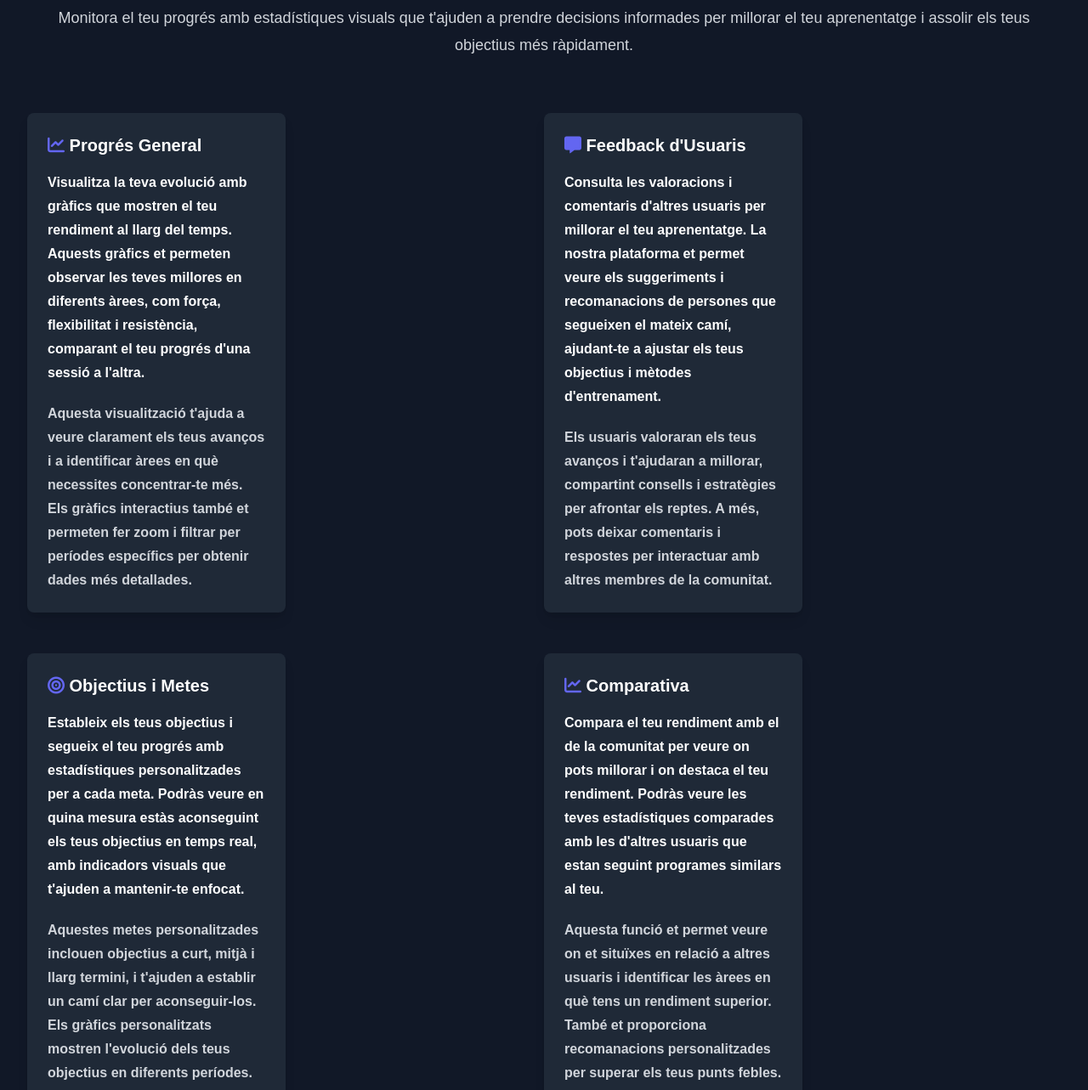
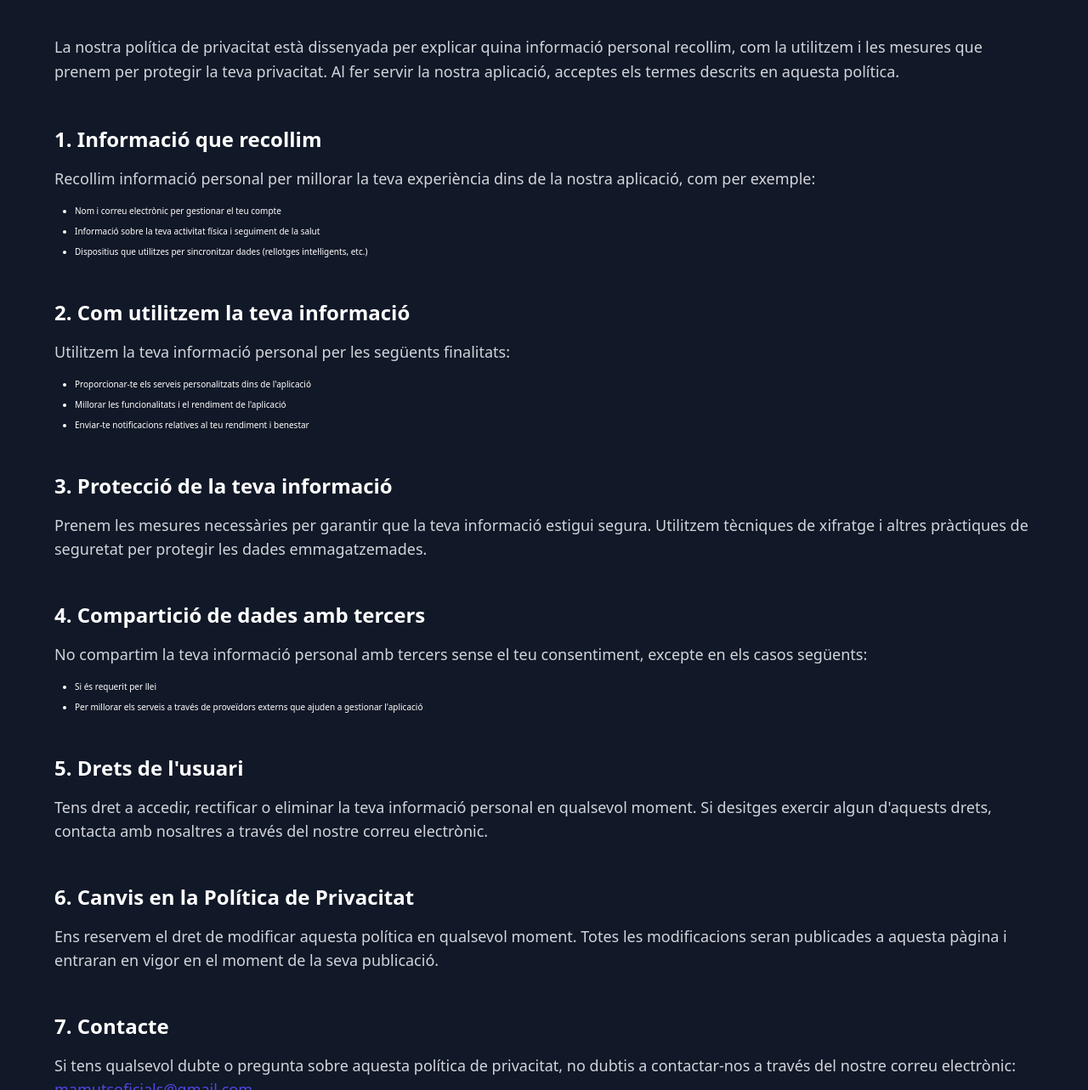
Before and after one commit to 2DAM-202425-PROJECTE/landing-page-mamuts, a website: page public/ModificaElTeuProgresAmbEstadistiquesVisuals.html in a window 1280 px wide. Shown: the part 207-1490 px from the top of the page at 85% size. Drawn offline with nearby package versions, Linux system fonts and the light colour scheme; files that its build step writes are made by us from their sources.

Commit message:
Update ModificaElTeuProgresAmbEstadistiquesVisuals.html

```diff
--- a/public/ModificaElTeuProgresAmbEstadistiquesVisuals.html
+++ b/public/ModificaElTeuProgresAmbEstadistiquesVisuals.html
@@ -1,98 +1,119 @@
 <!DOCTYPE html>
 <html lang="ca">
+
 <head>
     <meta charset="UTF-8">
-    <link href="style.css" rel="stylesheet">
-    <link rel="stylesheet" href="https://cdnjs.cloudflare.com/ajax/libs/font-awesome/6.0.0-beta3/css/all.min.css">
     <meta name="viewport" content="width=device-width, initial-scale=1.0">
-    <meta name="description" content="Estadístiques visuals per monitoritzar el teu progrés i millorar el teu aprenentatge.">
-    <title>Estadístiques Visuals</title>
+    <link rel="stylesheet" href="style.css">
+    <title>Política de Privacitat</title>
+    <link rel="stylesheet" href="https://cdnjs.cloudflare.com/ajax/libs/font-awesome/6.0.0-beta3/css/all.min.css" />
 </head>
 
-<body class="bg-gray-900 text-white">
+<body class="bg-gray-900 text-white font-sans privacy-policy">
 
 <!-- Header -->
-<header class="absolute inset-x-0 top-0 z-50 bg-gray-800">
-    <nav class="flex items-center justify-between p-6 lg:px-8" aria-label="Global">
-        <div class="flex lg:flex-1">
-            <!-- El logo ha sido eliminado -->
-        </div>
-        <div class="flex lg:hidden">
-            <button type="button" class="-m-2.5 inline-flex items-center justify-center rounded-md p-2.5 text-gray-700">
-                <span class="sr-only">Obre el menú principal</span>
-                <svg class="h-6 w-6" fill="none" viewBox="0 0 24 24" stroke-width="1.5" stroke="currentColor" aria-hidden="true">
-                    <path stroke-linecap="round" stroke-linejoin="round" d="M3.75 6.75h16.5M3.75 12h16.5m-16.5 5.25h16.5" />
-                </svg>
-            </button>
-        </div>
-    </nav>
+<header class="bg-gray-800 py-8">
+    <div class="max-w-7xl mx-auto px-6 lg:px-8 text-center">
+        <h1 class="text-5xl font-bold">Política de Privacitat</h1>
+        <nav class="mt-6">
+            <a href="index.html" class="text-gray-300 hover:text-indigo-600 text-lg font-semibold mx-4">Inici</a>
+            <a href="fitnessapp.html" class="text-gray-300 hover:text-indigo-600 text-lg font-semibold mx-4">Fitness App</a>
+        </nav>
+    </div>
 </header>
 
 <!-- Main Content -->
-<main class="relative isolate overflow-hidden py-24 sm:py-32">
-    <div class="mx-auto max-w-7xl px-6 lg:px-8">
-        <div class="text-center">
-            <h2 class="text-4xl font-bold tracking-tight text-white sm:text-6xl">Estadístiques Visuals</h2>
-            <p class="mt-6 text-lg leading-8 text-gray-300">Monitora el teu progrés amb estadístiques visuals que t'ajuden a prendre decisions informades per millorar el teu aprenentatge i assolir els teus objectius més ràpidament.</p>
-        </div>
-        <br>
+<main class="py-16 px-6 sm:px-16">
+    <div class="max-w-7xl mx-auto">
 
-        <!-- Estadísticas Cards -->
-        <div class="grid grid-cols-1 gap-y-12 text-base font-semibold leading-7 text-white sm:grid-cols-2 lg:grid-cols-4 mt-12">
+        <!-- Introducció -->
+        <section class="mb-12">
+            <p class="text-lg text-gray-300 leading-relaxed">
+                La nostra política de privacitat està dissenyada per explicar quina informació personal recollim, com la utilitzem i les mesures que prenem per protegir la teva privacitat. Al fer servir la nostra aplicació, acceptes els termes descrits en aquesta política.
+            </p>
+        </section>
 
-            <!-- Progrés General -->
-            <div class="bg-gray-800 p-6 rounded-lg shadow-lg hover:bg-indigo-700 transition duration-300 ease-in-out">
-                <h3 class="text-xl font-bold"><i class="fas fa-chart-line text-indigo-500"></i> Progrés General</h3>
-                <p class="mt-4">Visualitza la teva evolució amb gràfics que mostren el teu rendiment al llarg del temps. Aquests gràfics et permeten observar les teves millores en diferents àrees, com força, flexibilitat i resistència, comparant el teu progrés d'una sessió a l'altra.</p>
-                <p style="margin-bottom: 20px;"></p> <!-- Espacio entre los parrafos -->
+        <!-- Informació que recollim -->
+        <section class="mb-12">
+            <h2 class="text-2xl font-semibold">1. Informació que recollim</h2>
+            <p class="mt-4 text-lg text-gray-300">
+                Recollim informació personal per millorar la teva experiència dins de la nostra aplicació, com per exemple:
+            </p>
+            <ul class="list-disc pl-6 mt-4 space-y-2">
+                <li>Nom i correu electrònic per gestionar el teu compte</li>
+                <li>Informació sobre la teva activitat física i seguiment de la salut</li>
+                <li>Dispositius que utilitzes per sincronitzar dades (rellotges intel·ligents, etc.)</li>
+            </ul>
+        </section>
 
-                <p class="mt-4 text-gray-300">Aquesta visualització t'ajuda a veure clarament els teus avanços i a identificar àrees en què necessites concentrar-te més. Els gràfics interactius també et permeten fer zoom i filtrar per períodes específics per obtenir dades més detallades.</p>
-            </div>
-            <br>
+        <!-- Com utilitzem la informació -->
+        <section class="mb-12">
+            <h2 class="text-2xl font-semibold">2. Com utilitzem la teva informació</h2>
+            <p class="mt-4 text-lg text-gray-300">
+                Utilitzem la teva informació personal per les següents finalitats:
+            </p>
+            <ul class="list-disc pl-6 mt-4 space-y-2">
+                <li>Proporcionar-te els serveis personalitzats dins de l'aplicació</li>
+                <li>Millorar les funcionalitats i el rendiment de l'aplicació</li>
+                <li>Enviar-te notificacions relatives al teu rendiment i benestar</li>
+            </ul>
+        </section>
 
-            <!-- Feedback d'Usuaris -->
-            <div class="bg-gray-800 p-6 rounded-lg shadow-lg hover:bg-indigo-700 transition duration-300 ease-in-out">
-                <h3 class="text-xl font-bold"><i class="fas fa-comment-alt text-indigo-500"></i> Feedback d'Usuaris</h3>
-                <p class="mt-4">Consulta les valoracions i comentaris d'altres usuaris per millorar el teu aprenentatge. La nostra plataforma et permet veure els suggeriments i recomanacions de persones que segueixen el mateix camí, ajudant-te a ajustar els teus objectius i mètodes d'entrenament.</p>
-                <div class="mt-4">
-                    <p style="margin-bottom: 20px;"></p> <!-- Espacio entre los parrafos -->
-                    <p class="text-gray-300 mt-2">Els usuaris valoraran els teus avanços i t'ajudaran a millorar, compartint consells i estratègies per afrontar els reptes. A més, pots deixar comentaris i respostes per interactuar amb altres membres de la comunitat.</p>
-                </div>
-            </div>
-            <br>
+        <!-- Protecció de la informació -->
+        <section class="mb-12">
+            <h2 class="text-2xl font-semibold">3. Protecció de la teva informació</h2>
+            <p class="mt-4 text-lg text-gray-300">
+                Prenem les mesures necessàries per garantir que la teva informació estigui segura. Utilitzem tècniques de xifratge i altres pràctiques de seguretat per protegir les dades emmagatzemades.
+            </p>
+        </section>
 
+        <!-- Compartició de dades amb tercers -->
+        <section class="mb-12">
+            <h2 class="text-2xl font-semibold">4. Compartició de dades amb tercers</h2>
+            <p class="mt-4 text-lg text-gray-300">
+                No compartim la teva informació personal amb tercers sense el teu consentiment, excepte en els casos següents:
+            </p>
+            <ul class="list-disc pl-6 mt-4 space-y-2">
+                <li>Si és requerit per llei</li>
+                <li>Per millorar els serveis a través de proveïdors externs que ajuden a gestionar l'aplicació</li>
+            </ul>
+        </section>
 
-            <!-- Objectius i Metes -->
-            <div class="bg-gray-800 p-6 rounded-lg shadow-lg hover:bg-indigo-700 transition duration-300 ease-in-out">
-                <h3 class="text-xl font-bold"><i class="fas fa-bullseye text-indigo-500"></i> Objectius i Metes</h3>
-                <p class="mt-4">Estableix els teus objectius i segueix el teu progrés amb estadístiques personalitzades per a cada meta. Podràs veure en quina mesura estàs aconseguint els teus objectius en temps real, amb indicadors visuals que t'ajuden a mantenir-te enfocat.</p>
-                <div class="mt-4">
-                    <p style="margin-bottom: 20px;"></p> <!-- Espacio entre los parrafos -->
-                    <p class="text-gray-300 mt-2">Aquestes metes personalitzades inclouen objectius a curt, mitjà i llarg termini, i t'ajuden a establir un camí clar per aconseguir-los. Els gràfics personalitzats mostren l'evolució dels teus objectius en diferents períodes.</p>
-                </div>
-            </div>
-            <br>
+        <!-- Drets de l'usuari -->
+        <section class="mb-12">
+            <h2 class="text-2xl font-semibold">5. Drets de l'usuari</h2>
+            <p class="mt-4 text-lg text-gray-300">
+                Tens dret a accedir, rectificar o eliminar la teva informació personal en qualsevol moment. Si desitges exercir algun d'aquests drets, contacta amb nosaltres a través del nostre correu electrònic.
+            </p>
+        </section>
 
-            <!-- Comparativa -->
-            <div class="bg-gray-800 p-6 rounded-lg shadow-lg hover:bg-indigo-700 transition duration-300 ease-in-out">
-                <h3 class="text-xl font-bold"><i class="fas fa-chart-line text-indigo-500"></i> Comparativa</h3>
-                <p class="mt-4">Compara el teu rendiment amb el de la comunitat per veure on pots millorar i on destaca el teu rendiment. Podràs veure les teves estadístiques comparades amb les d'altres usuaris que estan seguint programes similars al teu.</p>
-                <div class="mt-4">
-                    <p style="margin-bottom: 20px;"></p> <!-- Espacio entre los parrafos -->
-                    <p class="text-gray-300 mt-2">Aquesta funció et permet veure on et situïxes en relació a altres usuaris i identificar les àrees en què tens un rendiment superior. També et proporciona recomanacions personalitzades per superar els teus punts febles.</p>
-                </div>
-            </div>
-        </div>
+        <!-- Canvis en la política -->
+        <section class="mb-12">
+            <h2 class="text-2xl font-semibold">6. Canvis en la Política de Privacitat</h2>
+            <p class="mt-4 text-lg text-gray-300">
+                Ens reservem el dret de modificar aquesta política en qualsevol moment. Totes les modificacions seran publicades a aquesta pàgina i entraran en vigor en el moment de la seva publicació.
+            </p>
+        </section>
+
+        <!-- Contacte -->
+        <section>
+            <h2 class="text-2xl font-semibold">7. Contacte</h2>
+            <p class="mt-4 text-lg text-gray-300">
+                Si tens qualsevol dubte o pregunta sobre aquesta política de privacitat, no dubtis a contactar-nos a través del nostre correu electrònic:
+                <a href="mailto:mamutsoficials@gmail.com" class="text-indigo-600 hover:text-indigo-400">mamutsoficials@gmail.com</a>.
+            </p>
+        </section>
 
     </div>
 </main>
 
 <!-- Footer -->
-<footer class="bg-gray-900 text-white py-4">
-    <div class="text-center">
-        <p>&copy; 2024 Mammuts Fitness App. Tots els drets reservats.</p>
+<footer class="bg-gray-800 py-6 mt-16">
+    <div class="max-w-7xl mx-auto px-6 lg:px-8 text-center">
+        <p class="text-gray-300">&copy; 2024 Mammuts Fitness App. Tots els drets reservats.</p>
     </div>
 </footer>
 
 </body>
+
 </html>
```
